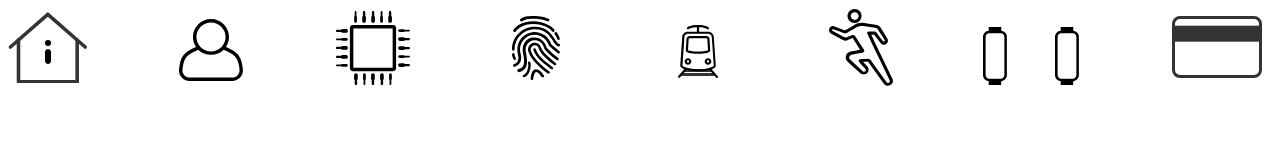
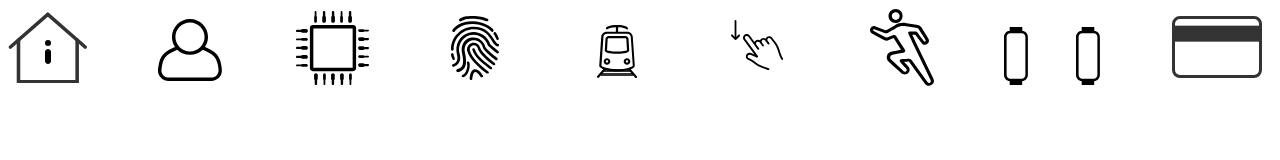
Before and after one commit to hlomzik/biolink-icons, a website: page svg/index.html in a window 1280 px wide. Drawn offline with Linux system fonts and the light colour scheme.

Commit message:
Add recognition to index page

```diff
--- a/svg/index.html
+++ b/svg/index.html
@@ -11,6 +11,7 @@
   <link rel="stylesheet" href="auth/auth.css">
   <link rel="stylesheet" href="transport/transport.css">
   <link rel="stylesheet" href="upgrade/upgrade.css">
+  <link rel="stylesheet" href="recognition/recognition.css">
   <style>
   .icons { display: flex; flex-wrap: wrap; justify-content: space-between; }
   .icons > div { font-size: 0.5em; flex-shrink: 0; }
@@ -74,6 +75,10 @@
       <div class="tram"></div>
       <div class="man in"></div>
     </div>
+    <div class="recognition">
+      <div class="hand"></div>
+      <div class="arrow"></div>
+    </div>
     <div class="fitness">
       <div class="man"></div>
       <div class="info">
```
